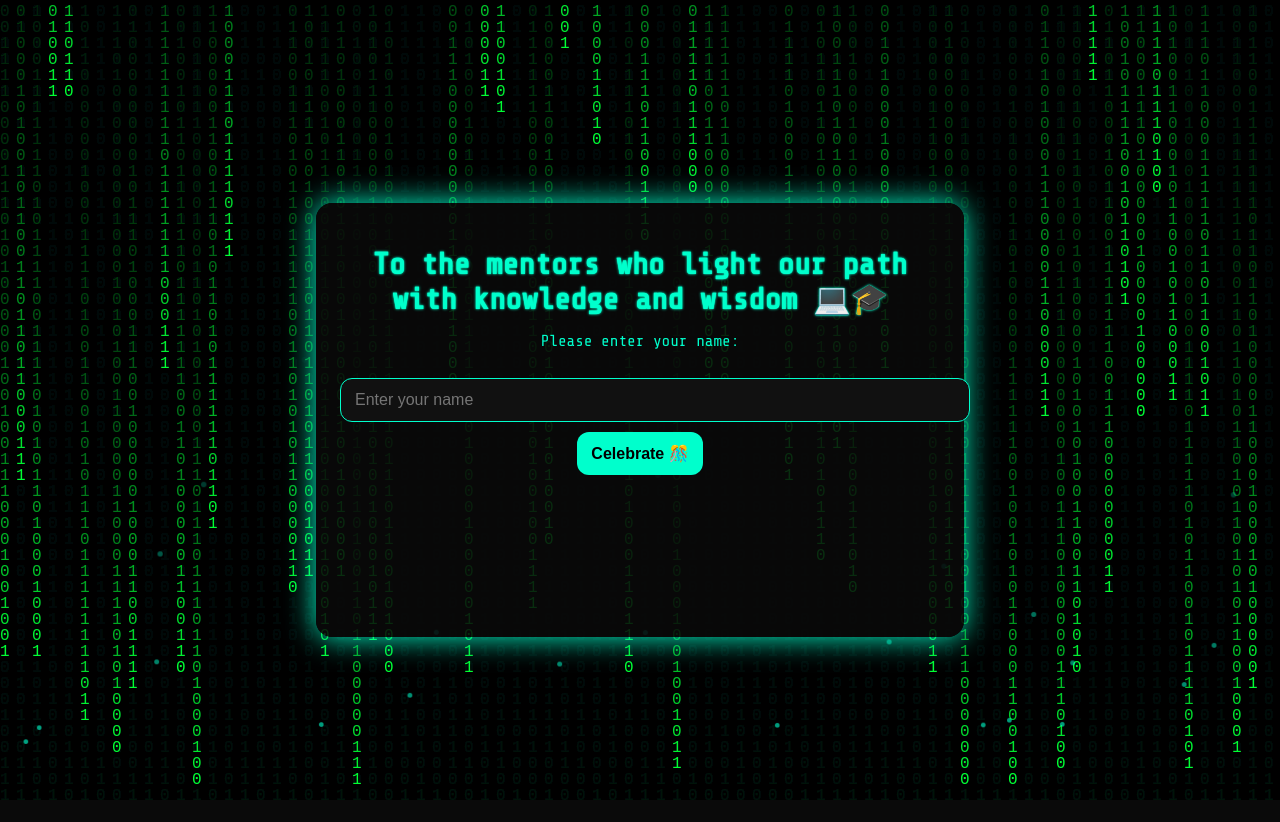
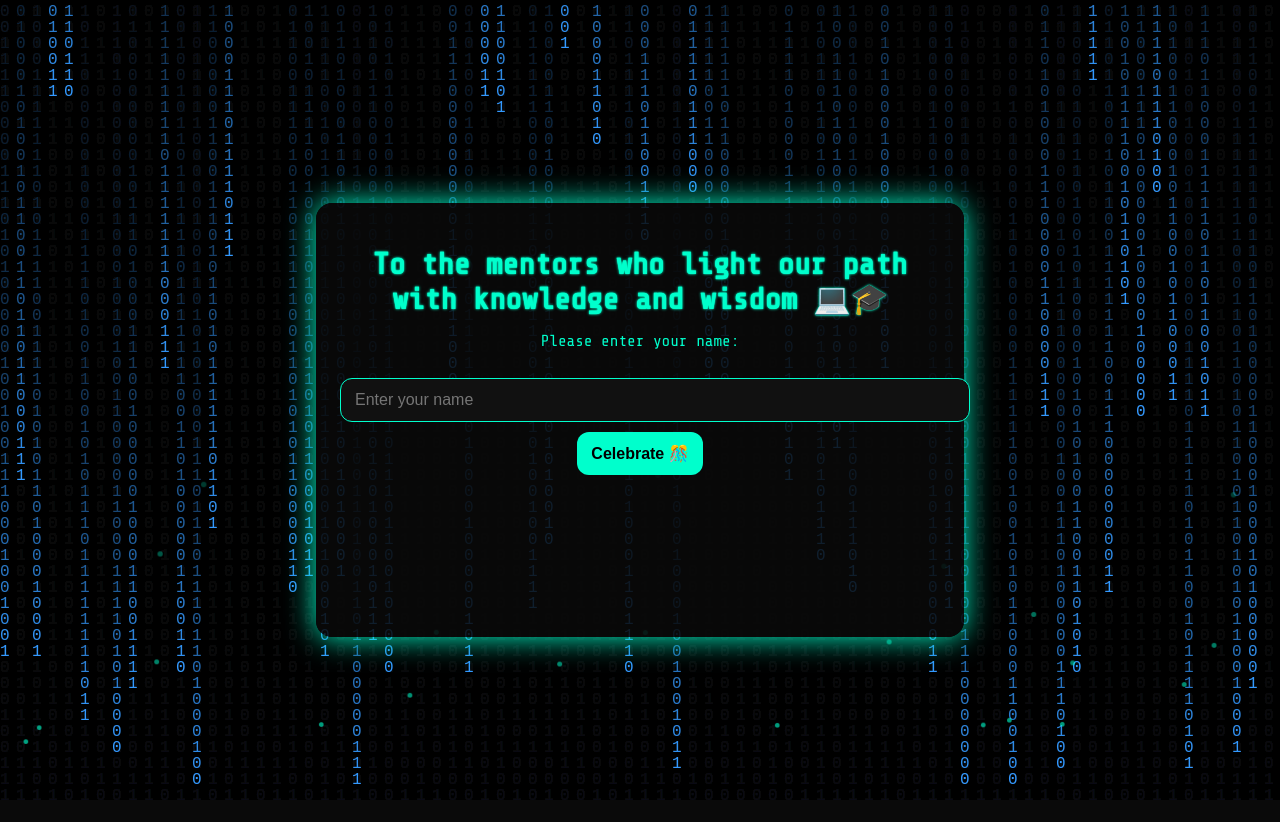
Before and after one commit to Zeenath-source/teachers.html, a plain HTML site: page index.html in a window 1280 px wide. Drawn offline with nearby package versions, Linux system fonts and the light colour scheme.

Commit message:
index.html

```diff
--- a/index.html
+++ b/index.html
@@ -112,7 +112,7 @@ const drops = Array(columns).fill(1);
 function drawBinary() {
   ctx.fillStyle = "rgba(10,10,10,0.05)";
   ctx.fillRect(0,0,canvas.width,canvas.height);
-  ctx.fillStyle = "#00ff33";
+  ctx.fillStyle = "#3399ff";
   ctx.font = fontSize + "px monospace";
 
   for(let i=0;i<columns;i++){
```
